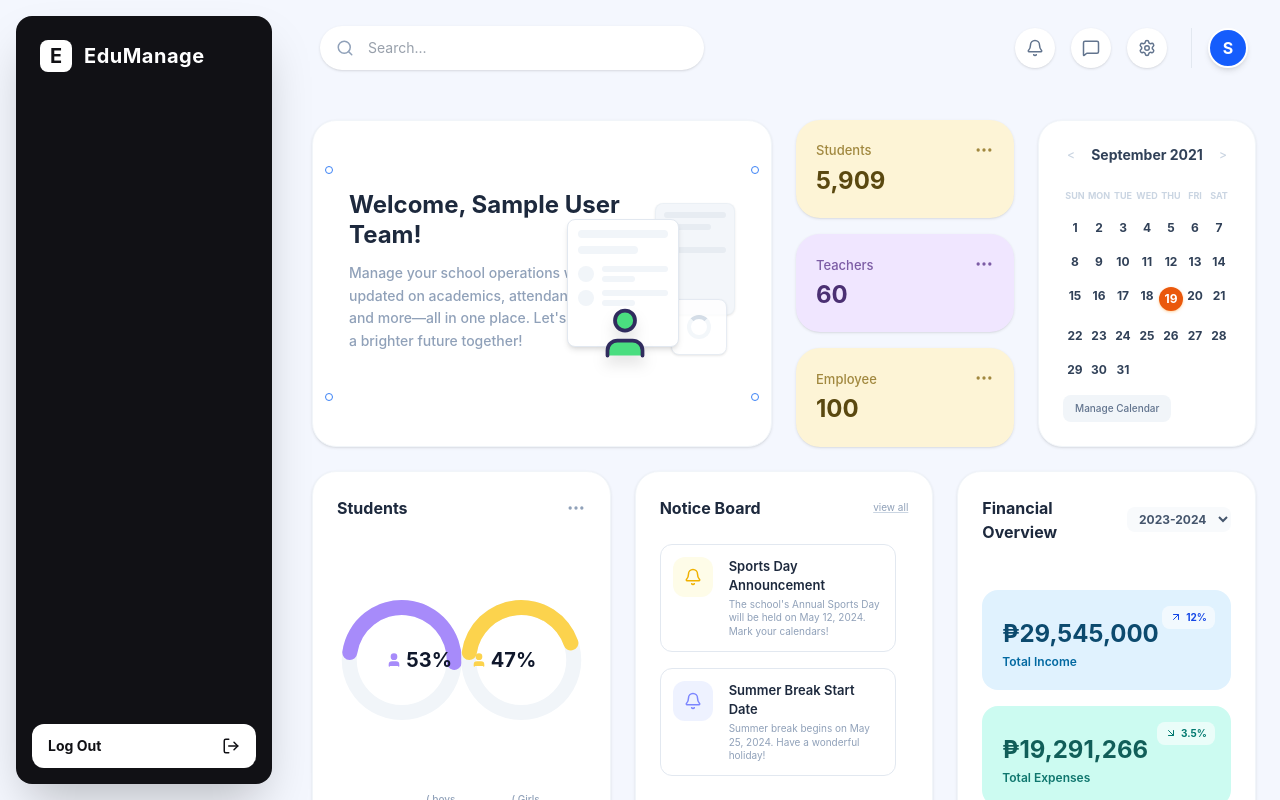
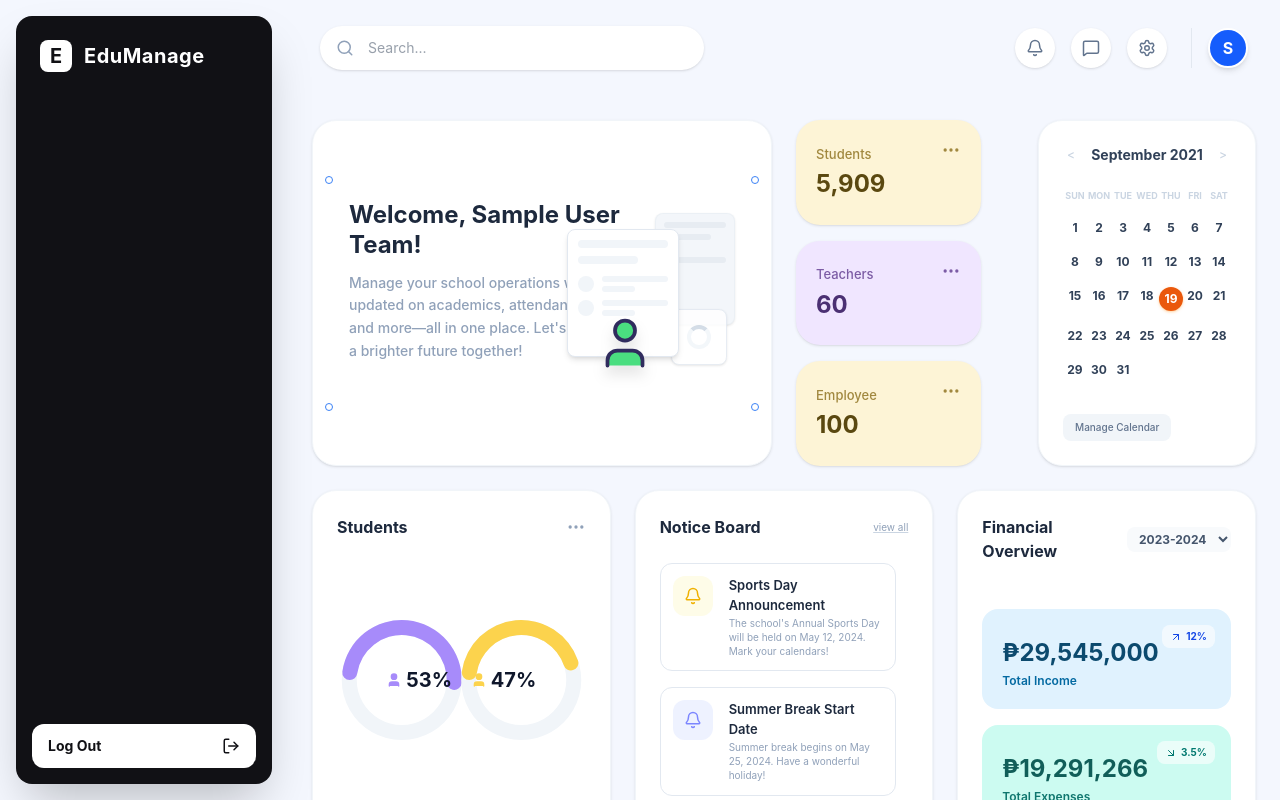
Before and after one commit to krukru741/School-Management-System, a React (Vite) app: page /dashboard in a window 1280 px wide. Built offline with nearby package versions, Linux system fonts and the light colour scheme; sample sign-in values are in the browser's storage.

Commit message:
feat: create admin dashboard page with analytics charts and widget layout

```diff
--- a/src/pages/Dashboard.jsx
+++ b/src/pages/Dashboard.jsx
@@ -99,7 +99,7 @@ const AdminDashboard = ({ user }) => {
         </div>
 
         {/* Stats Column */}
-        <div className="flex flex-col gap-4">
+        <div className="flex flex-col gap-4 w-full lg:w-[185px] h-[346px] shrink-0">
           <div className="bg-[#FDF4D6] rounded-[24px] p-5 shadow-sm flex justify-between items-center flex-1">
             <div>
               <p className="text-[#A1883F] font-medium text-[13px] mb-1">Students</p>
```
